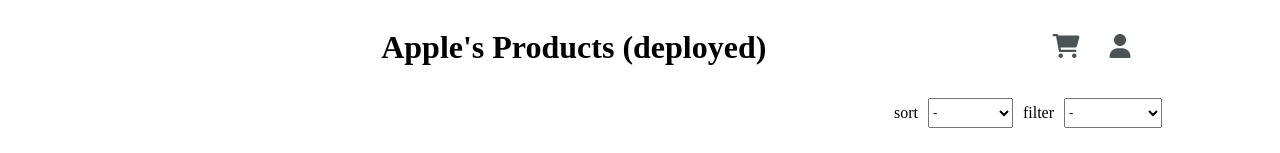
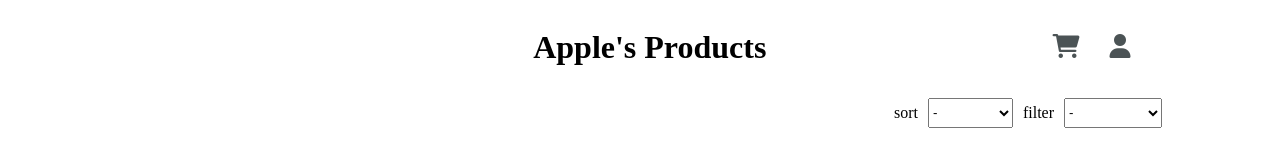
Before and after one commit to takeshi8989/AppleProducts, a React (Create React App) app: page / in a window 1280 px wide. Shown: the top 153 px of the page. Built offline with nearby package versions, Linux system fonts and the light colour scheme.

Commit message:
changed title bar

```diff
--- a/src/App.js
+++ b/src/App.js
@@ -8,13 +8,9 @@
 import History from './History';
 import OrderDetails from './OrderDetails';
 import NotFound from './NotFound';
-import React, { useEffect } from 'react';
+import React from 'react';
 
 function App() {
-
-  useEffect(() => {
-    console.log("deployed");
-  },[])
 
   return (
     <React.StrictMode>
--- a/src/History.js
+++ b/src/History.js
@@ -12,7 +12,6 @@
         });
         setOrders(result);
         setIsLoading(false);
-        console.log(orderHistory);
     },[])
 
     return (
--- a/src/Home.js
+++ b/src/Home.js
@@ -43,7 +43,6 @@
 
     useEffect(() => {
         setItems(productList);
-        console.log("deployed");
     },[change]);
 
     return (
--- a/src/Navbar.js
+++ b/src/Navbar.js
@@ -7,7 +7,7 @@
     return (
         <div className="navbar">
             <div className="title">
-                <Link to="/" className='decoration-none'><h1>Apple's Products (deployed)</h1></Link>
+                <Link to="/" className='decoration-none'><h1>Apple's Products</h1></Link>
             </div>
             <div className="icons">
                 <Link to="/cart"><p><i className="fa-solid fa-cart-shopping fa-xl"></i></p></Link>
```
